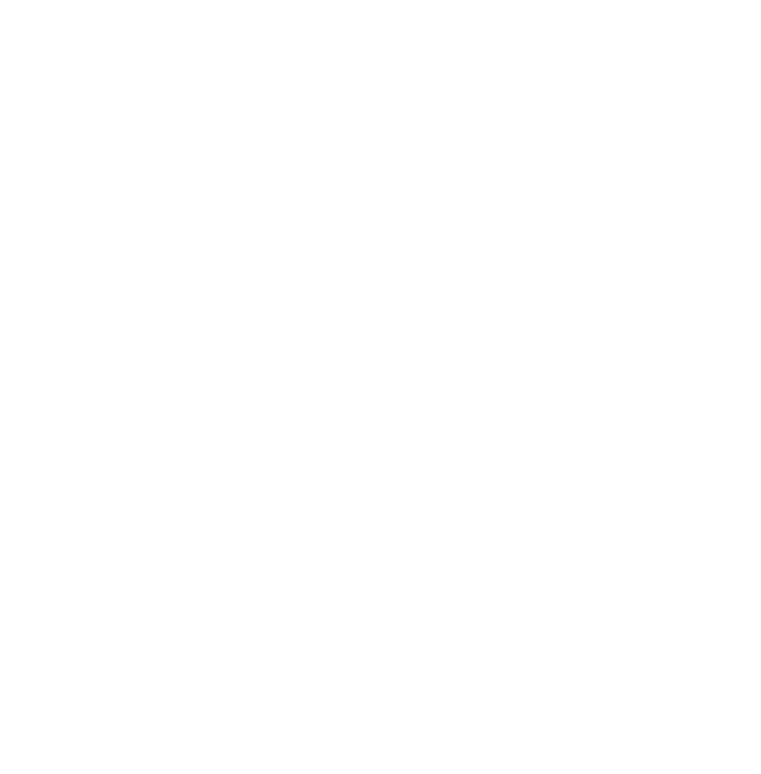
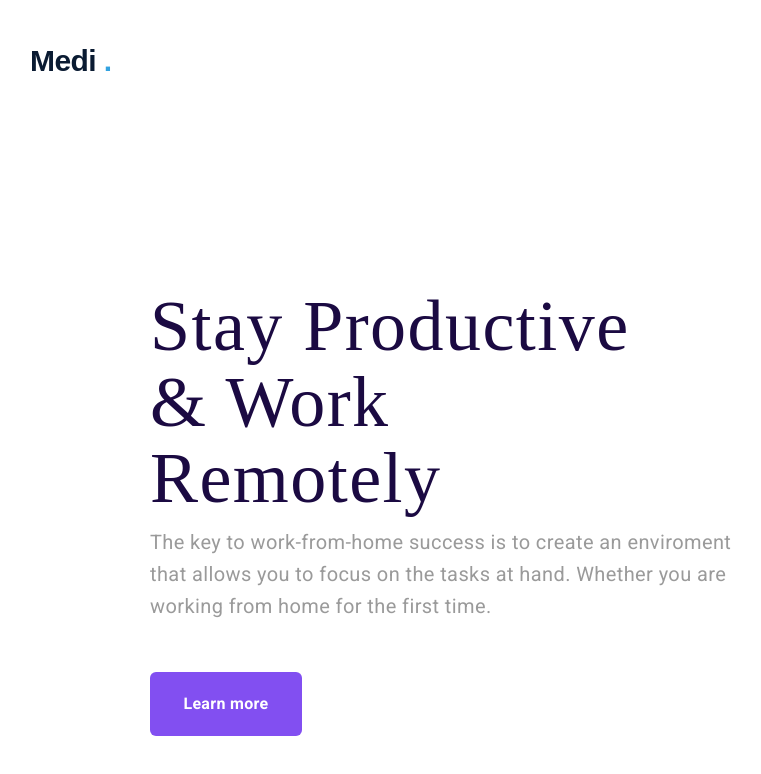
Before and after one commit to HannesL1D/figma-intro, a plain HTML site: page index.html in a window 1280 px wide. Shown: the whole page, without its empty margins (50-811 px from the left). Drawn offline with Linux system fonts and the light colour scheme; a web font is replaced by a local one.

Commit message:
added h1, text, button.

```diff
--- a/index.html
+++ b/index.html
@@ -7,9 +7,24 @@
     <link rel="stylesheet" href="styles/index.css">
     <link rel="stylesheet" href="styles/reset.css">
     <link href="https://fonts.googleapis.com/css2?family=Ramaraja&family=Roboto:wght@400;700&display=swap" rel="stylesheet">
-    <title>frame 8</title>
+    <title>frame 13</title>
 </head>
 <body>
+    <header>
+        <h3 class="logo">Medi <span class="logo-dot">.</span></h3>
+    </header>
+    <main>
+        <section>
+            <h1 class="main-title">Stay Productive &
+                Work Remotely</h1>
+            <p class="main-text">The key to work-from-home success is to create an
+                enviroment that allows you to focus on the tasks at hand. Whether you are working from home for the first time.</p>
+            <button class="main-btn">Learn more</button>
+        </section>
+        <section>
+            <img src="" alt="">
+        </section>
+    </main>
 
 </body>
 </html>
--- a/styles/index.css
+++ b/styles/index.css
@@ -0,0 +1,63 @@
+.logo {
+    font-family: 'Montserrat', sans-serif;
+    font-style: normal;
+    font-weight: 900;
+    font-size: 30px;
+    line-height: 160%;
+    /* or 48px */
+    letter-spacing: -0.02em;
+    color: #0A1B32;
+    margin-top: 37px;
+    margin-left: 80px;
+}
+
+.logo-dot {
+    color: #33A2E0;
+}
+.main-title {
+    max-width: 495px;
+    width: 100%;
+    margin-top: 203px;
+    margin-left:200px;
+    font-family: 'Ramaraja';
+    font-style: normal;
+    font-weight: 400;
+    font-size: 72px;
+    line-height: 76px;
+    /* or 106% */
+    letter-spacing: 0.02em;
+    color: #1B0A42;
+}
+
+.main-text {
+    max-width: 583px;
+    width: 100%;
+    margin-top: 10px;
+    margin-left: 200px;
+    font-family: 'Roboto';
+    font-style: normal;
+    font-weight: 400;
+    font-size: 20px;
+    line-height: 32px;
+    /* or 160% */
+    letter-spacing: 0.02em;
+    color: #9A9A9A;
+}
+.main-btn {
+    width: 152px;
+    height: 64px;
+    background-color: #824FF1;
+    border-radius: 6px;
+    font-family: 'Roboto';
+    font-style: normal;
+    font-weight: 700;
+    font-size: 16px;
+    line-height: 32px;
+    /* or 200% */
+    text-align: center;
+    letter-spacing: 0.02em;
+    color: #FFFFFF;
+    margin-top: 50px;
+    margin-left: 200px;
+    border: none;
+}
```
Also changed, not shown: images/Frame.png (added).
